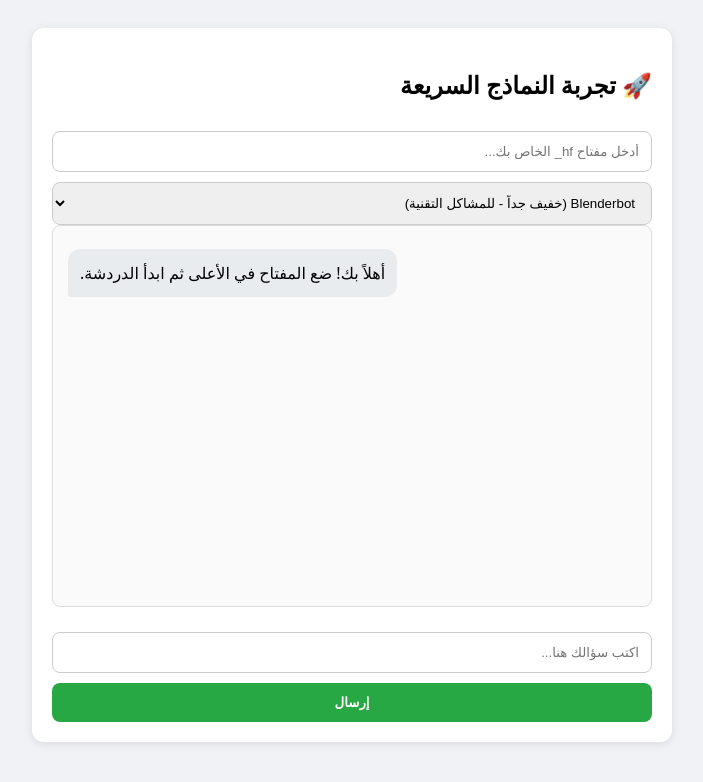
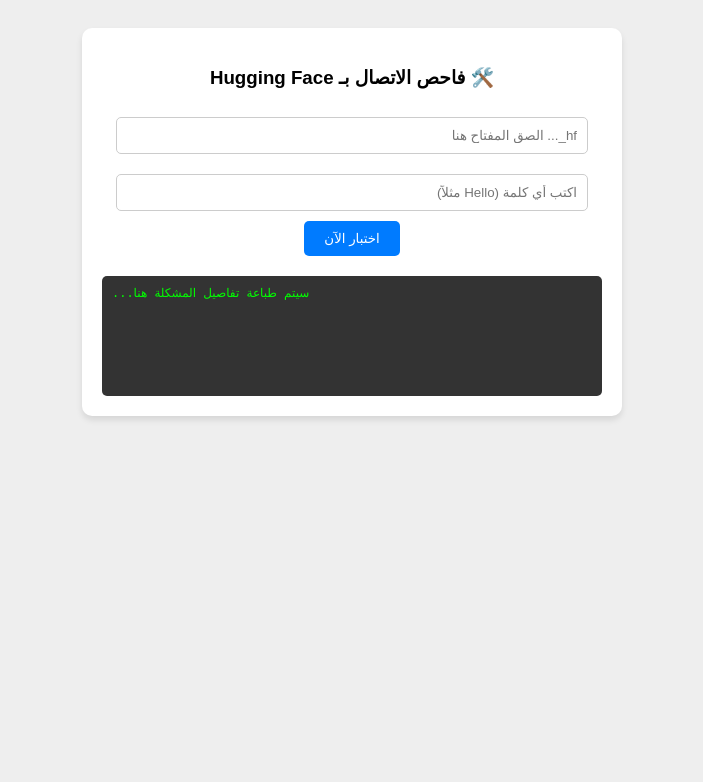
Before and after one commit to eloshbagi-dot/myaitesting, a plain HTML site: page index.html in a window 1280 px wide. Shown: the whole page, without its empty margins (288-991 px from the left). Drawn offline with Linux system fonts and the light colour scheme.

Commit message:
Refactor index.html for improved UI and connection test
Updated the HTML structure and styles for better layout and functionality.

```diff
--- a/index.html
+++ b/index.html
@@ -2,107 +2,61 @@
 <html lang="ar" dir="rtl">
 <head>
     <meta charset="UTF-8">
-    <meta name="viewport" content="width=device-width, initial-scale=1.0">
-    <title>مختبر الذكاء الاصطناعي - نسخة GitHub</title>
+    <title>إصلاح نهائي</title>
     <style>
-        body { font-family: system-ui, sans-serif; background: #f0f2f5; padding: 20px; direction: rtl; }
-        .container { max-width: 600px; margin: auto; background: white; padding: 20px; border-radius: 12px; box-shadow: 0 2px 10px rgba(0,0,0,0.1); }
-        .messages { height: 350px; overflow-y: auto; border: 1px solid #ddd; padding: 15px; margin-bottom: 15px; border-radius: 8px; background: #fafafa; display: flex; flex-direction: column; }
-        .msg { margin: 8px 0; padding: 12px; border-radius: 12px; max-width: 85%; line-height: 1.5; position: relative; }
-        .user { background: #007bff; color: white; align-self: flex-start; border-bottom-right-radius: 2px; }
-        .bot { background: #e9ecef; color: black; align-self: flex-end; border-bottom-left-radius: 2px; }
-        .error { background: #fee; color: #b00; border: 1px solid #fcc; align-self: center; }
-        input, select, button { width: 100%; padding: 12px; margin-top: 10px; border-radius: 8px; border: 1px solid #ccc; box-sizing: border-box; }
-        button { background: #28a745; color: white; cursor: pointer; border: none; font-weight: bold; transition: 0.3s; }
-        button:hover { background: #218838; }
-        button:disabled { background: #ccc; }
-        .status-dot { height: 10px; width: 10px; background-color: #bbb; border-radius: 50%; display: inline-block; margin-left: 5px; }
-        .online { background-color: #28a745; }
+        body { font-family: sans-serif; padding: 20px; background: #eee; text-align: center; }
+        #debug-log { background: #333; color: #0f0; padding: 10px; text-align: left; font-family: monospace; height: 100px; overflow: auto; margin-top: 10px; border-radius: 5px; font-size: 12px; }
+        .card { background: white; padding: 20px; border-radius: 10px; max-width: 500px; margin: auto; box-shadow: 0 4px 6px rgba(0,0,0,0.1); }
+        input { width: 90%; padding: 10px; margin: 10px 0; border: 1px solid #ccc; border-radius: 5px; }
+        button { background: #007bff; color: white; border: none; padding: 10px 20px; border-radius: 5px; cursor: pointer; }
     </style>
 </head>
 <body>
 
-<div class="container">
-    <h2>🚀 تجربة النماذج السريعة</h2>
-    <input type="password" id="api-key" placeholder="أدخل مفتاح hf_ الخاص بك...">
+<div class="card">
+    <h3>🛠️ فاحص الاتصال بـ Hugging Face</h3>
+    <input type="password" id="key" placeholder="hf_... الصق المفتاح هنا">
+    <input type="text" id="msg" placeholder="اكتب أي كلمة (Hello مثلاً)">
+    <button onclick="testConnection()">اختبار الآن</button>
 
-    <select id="model-select">
-        <option value="facebook/blenderbot-400M-distill">Blenderbot (خفيف جداً - للمشاكل التقنية)</option>
-        <option value="google/gemma-2-2b-it">Gemma 2b (ذكي جداً في العربي)</option>
-        <option value="HuggingFaceH4/zephyr-7b-beta">Zephyr 7B (قوي وشامل)</option>
-    </select>
+    <div id="result" style="margin-top: 20px; font-weight: bold;"></div>
 
-    <div class="messages" id="chat-box">
-        <div class="msg bot">أهلاً بك! ضع المفتاح في الأعلى ثم ابدأ الدردشة.</div>
-    </div>
-
-    <input type="text" id="user-input" placeholder="اكتب سؤالك هنا...">
-    <button onclick="askAI()" id="send-btn">إرسال</button>
+    <div id="debug-log">سيتم طباعة تفاصيل المشكلة هنا...</div>
 </div>
 
 <script>
-    async function askAI() {
-        const key = document.getElementById('api-key').value.trim();
-        const model = document.getElementById('model-select').value;
-        const inputField = document.getElementById('user-input');
-        const input = inputField.value.trim();
-        const btn = document.getElementById('send-btn');
-        const box = document.getElementById('chat-box');
+    async function testConnection() {
+        const key = document.getElementById('key').value.trim();
+        const msg = document.getElementById('msg').value;
+        const log = document.getElementById('debug-log');
+        const res = document.getElementById('result');
 
-        if(!key || !input) {
-            alert("من فضلك أدخل المفتاح والسؤال");
-            return;
-        }
-
-        // إضافة رسالة المستخدم
-        box.innerHTML += `<div class="msg user">${input}</div>`;
-        box.scrollTop = box.scrollHeight;
-
-        inputField.value = "";
-        btn.disabled = true;
-        btn.innerText = "جاري التفكير...";
+        log.innerHTML = "بدء الاتصال...";
+        res.innerText = "جاري المحاولة...";
 
         try {
-            const response = await fetch(`https://api-inference.huggingface.co/models/${model}`, {
+            // سنستخدم موديل صغير جداً للتجربة
+            const response = await fetch("https://api-inference.huggingface.co/models/facebook/blenderbot-400M-distill", {
                 method: "POST",
-                headers: {
-                    "Authorization": `Bearer ${key}`,
-                    "Content-Type": "application/json"
-                },
-                body: JSON.stringify({
-                    inputs: input,
-                    parameters: { max_new_tokens: 250, return_full_text: false }
-                }),
+                headers: { "Authorization": `Bearer ${key}`, "Content-Type": "application/json" },
+                body: JSON.stringify({ inputs: msg })
             });
 
             const data = await response.json();
+            log.innerHTML = "كود الحالة: " + response.status + "\n" + JSON.stringify(data);
 
             if (response.ok) {
-                // استخراج النص حسب شكل استجابة الموديل
-                let reply = "";
-                if (Array.isArray(data)) {
-                    reply = data[0].generated_text || data[0].translation_text || "رد غير معروف";
-                } else {
-                    reply = data.generated_text || "رد غير معروف";
-                }
-                box.innerHTML += `<div class="msg bot">${reply}</div>`;
+                res.style.color = "green";
+                res.innerText = "✅ نجح الاتصال! الرد: " + (data[0]?.generated_text || "لا يوجد نص");
             } else {
-                // معالجة أخطاء الـ API (مثل الموديل يحمل أو المفتاح خطأ)
-                let errorMsg = data.error || "خطأ غير معروف";
-                if (errorMsg.includes("currently loading")) {
-                    box.innerHTML += `<div class="msg error">⏳ الموديل يتم تجهيزه حالياً على سيرفرات Hugging Face، انتظر 20 ثانية وجرب مجدداً.</div>`;
-                } else {
-                    box.innerHTML += `<div class="msg error">❌ خطأ: ${errorMsg}</div>`;
-                }
+                res.style.color = "red";
+                res.innerText = "❌ فشل: " + (data.error || "خطأ غير معروف");
             }
-        } catch (e) {
-            box.innerHTML += `<div class="msg error">📡 خطأ في الاتصال: تأكد من الإنترنت أو صلاحية المفتاح.</div>`;
-            console.error(e);
+        } catch (err) {
+            log.innerHTML = "خطأ برمجي: " + err.message;
+            res.style.color = "orange";
+            res.innerText = "⚠️ خطأ في الشبكة أو CORS";
         }
-
-        btn.disabled = false;
-        btn.innerText = "إرسال";
-        box.scrollTop = box.scrollHeight;
     }
 </script>
 
```
